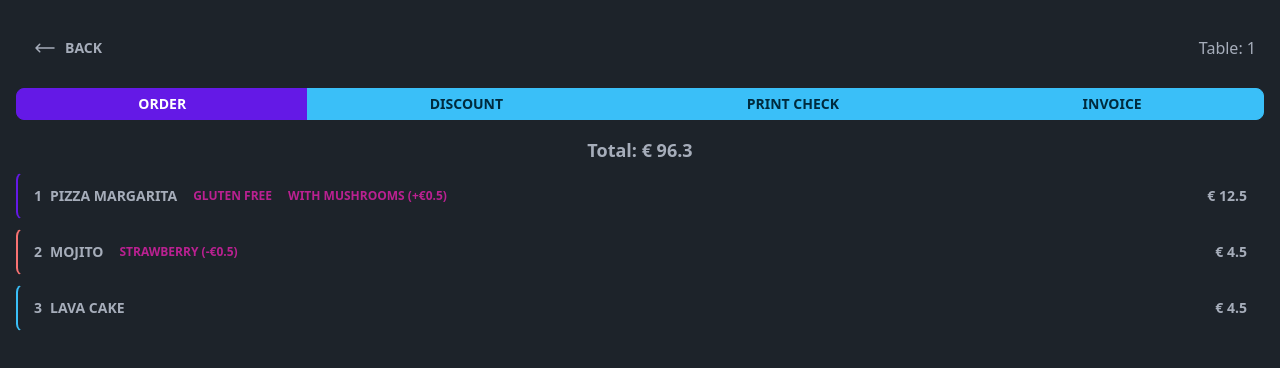
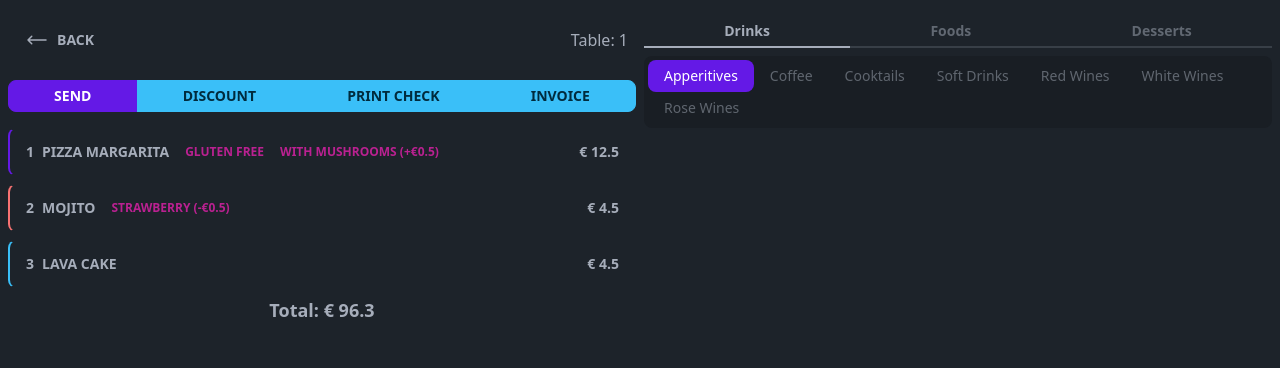
Before and after one commit to ajmir-github/pos-resturant, a Next.js app: page /table/0 in a window 1280 px wide. Shown: the top 368 px of the page. Built offline with nearby package versions, Linux system fonts and the light colour scheme.

Commit message:
item filter added

```diff
--- a/src/pages/table/[id].js
+++ b/src/pages/table/[id].js
@@ -1,6 +1,7 @@
 import TopNav from "@/Components/Top";
 import { EURO_SYMBOL, classes, conditionalClasses } from "@/utils";
 import { useRouter } from "next/router";
+import { useEffect, useState } from "react";
 
 const ITEM_TYPE = {
   food: "FOOD",
@@ -56,9 +57,6 @@ function Cart() {
   ];
   return (
     <div className="flex flex-col gap-2">
-      <div className="text-center font-bold text-lg">
-        Total: {EURO_SYMBOL} 96.3
-      </div>
       <div className="flex flex-col gap-1 sm:gap-2">
         {items.map((item, index) => (
           <button
@@ -96,6 +94,9 @@ function Cart() {
           </button>
         ))}
       </div>
+      <div className="text-center font-bold text-lg">
+        Total: {EURO_SYMBOL} 96.3
+      </div>
     </div>
   );
 }
@@ -103,12 +104,7 @@ function Cart() {
 function TableActions() {
   return (
     <div className="join">
-      <button
-        className="join-item btn-sm btn btn-primary grow"
-        onClick={() => window.order_modal.showModal()}
-      >
-        Order
-      </button>
+      <button className="join-item btn-sm btn btn-primary grow">Send</button>
       <button className="join-item btn-sm btn btn-info grow">Discount</button>
       <button className="join-item btn-sm btn btn-info grow">
         Print Check
@@ -118,82 +114,107 @@ function TableActions() {
   );
 }
 
+function ItemsFilter({ categories, setCategory }) {
+  const [filterCategory, setFilterCategory] = useState(0);
+  const [filterSubCategory, setFilterSubCategory] = useState(0);
+
+  useEffect(() => {
+    const { name, subCategories } = categories[filterCategory];
+    setCategory(name, subCategories[filterSubCategory]);
+  }, [filterCategory, filterSubCategory]);
+
+  return (
+    <div className="flex gap-2 flex-col">
+      {/* Categories */}
+      <div className="tabs font-bold">
+        {categories.map((category, index) => (
+          <button
+            onClick={() => setFilterCategory(index)}
+            className={classes(
+              "tab grow tab-bordered",
+              filterCategory === index && "tab-active"
+            )}
+          >
+            {category.name}
+          </button>
+        ))}
+      </div>
+      {/* SUB-Categories */}
+
+      <div className="tabs tabs-boxed">
+        {categories[filterCategory].subCategories.map((subCategory, index) => (
+          <button
+            onClick={() => setFilterSubCategory(index)}
+            className={classes(
+              "tab",
+              filterSubCategory === index && "tab-active"
+            )}
+          >
+            {subCategory}
+          </button>
+        ))}
+      </div>
+    </div>
+  );
+}
+
+function PlaceOrder() {
+  const categories = [
+    {
+      name: "Drinks",
+      subCategories: [
+        "Apperitives",
+        "Coffee",
+        "Cooktails",
+        "Soft Drinks",
+        "Red Wines",
+        "White Wines",
+        "Rose Wines",
+      ],
+    },
+    {
+      name: "Foods",
+      subCategories: [
+        "Starters",
+        "Pizza",
+        "Side Dishes",
+        "Pasta",
+        "Steaks",
+        "Salads",
+      ],
+    },
+    {
+      name: "Desserts",
+      subCategories: ["Hot desserts", "Cold desserts"],
+    },
+  ];
+  const setCategory = (category, subCategory) => {
+    console.log({ category, subCategory });
+  };
+  return (
+    <div className="flex gap-2 flex-col">
+      <ItemsFilter categories={categories} setCategory={setCategory} />
+    </div>
+  );
+}
+
 export default function Table() {
   const router = useRouter();
 
   return (
-    <div className="flex flex-col gap-2 sm:gap-4 p-2 sm:p-4">
+    <div className="grid grid-cols-1 md:grid-cols-2 gap-2 p-2">
+      <div className="flex flex-col gap-2 sm:gap-4">
         <TopNav backHref={"/sales"} className="flex gap-2 px-2 justify-end">
           Table: {+router.query.id + 1}
         </TopNav>
 
         <TableActions />
         <Cart />
+      </div>
 
-      <dialog id="order_modal" className="modal">
-        <div className="bg-base-100 w-full h-full flex flex-col p-2 gap-2">
-          <div className="flex gap-2 justify-end">
-            {/* Actions */}
-            <div className="join">
-              <button
-                className="join-item btn-sm btn btn-error grow"
-                onClick={() => window.order_modal.close()}
-              >
-                Cancel
-              </button>
-
-              <button className="join-item btn-sm btn btn-success grow">
-                Save
-              </button>
+      <div className="flex flex-col gap-2">
+        <PlaceOrder />
       </div>
-          </div>
-          {/* Categories */}
-
-          <div className="join">
-            <div className="collapse collapse-plus join-item">
-              <input type="checkbox" />
-              <div className="text-center collapse-title font-bold">Drinks</div>
-              <div className="flex flex-col gap-1 collapse-content">
-                <div className="btn btn-outline btn-info">Apperitives</div>
-                <div className="btn btn-outline btn-info">Coffee</div>
-                <div className="btn btn-outline btn-info">Cooktails</div>
-                <div className="btn btn-outline btn-info">Soft Drinks</div>
-                <div className="btn btn-outline btn-info">Red Wines</div>
-                <div className="btn btn-outline btn-info">White Wines</div>
-                <div className="btn btn-outline btn-info">Rose Wines</div>
-              </div>
-            </div>
-            <div className="collapse  collapse-plus join-item">
-              <input type="checkbox" />
-              <div className="text-center collapse-title font-bold">Foods</div>
-              <div className="flex flex-col gap-1 collapse-content">
-                <div className="btn btn-outline btn-info">Starters</div>
-
-                <div className="btn btn-outline btn-info">Pizza</div>
-
-                <div className="btn btn-outline btn-info">Side Dishes</div>
-
-                <div className="btn btn-outline btn-info">Pasta</div>
-
-                <div className="btn btn-outline btn-info">Steaks</div>
-
-                <div className="btn btn-outline btn-info">Salads</div>
-              </div>
-            </div>
-            <div className="collapse  collapse-plus join-item">
-              <input type="checkbox" />
-              <div className="text-center collapse-title font-bold">
-                Desserts
-              </div>
-              <div className="flex flex-col gap-1 collapse-content">
-                <div className="btn btn-outline btn-info">Hot desserts</div>
-
-                <div className="btn btn-outline btn-info">Cold desserts</div>
-              </div>
-            </div>
-          </div>
-        </div>
-      </dialog>
     </div>
   );
 }
```
Lines whose indentation alone changed are shown as unchanged.
